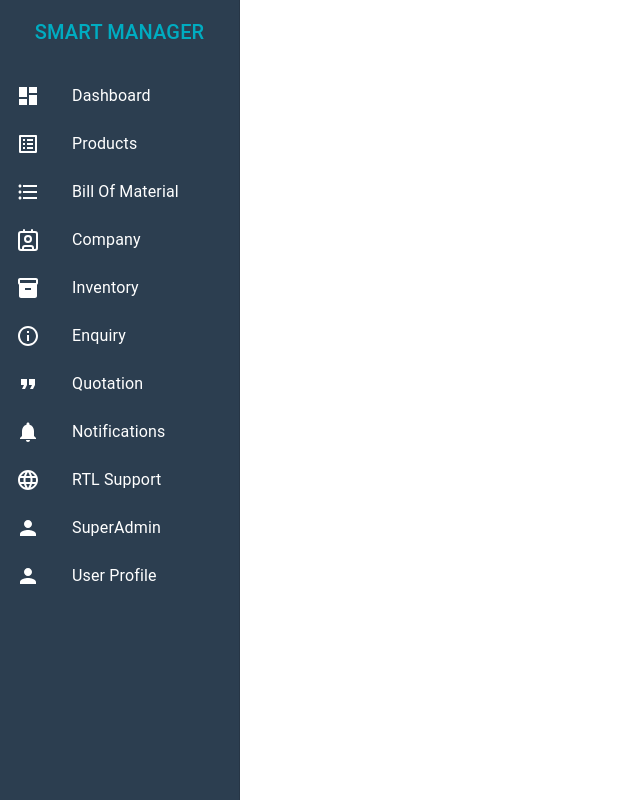
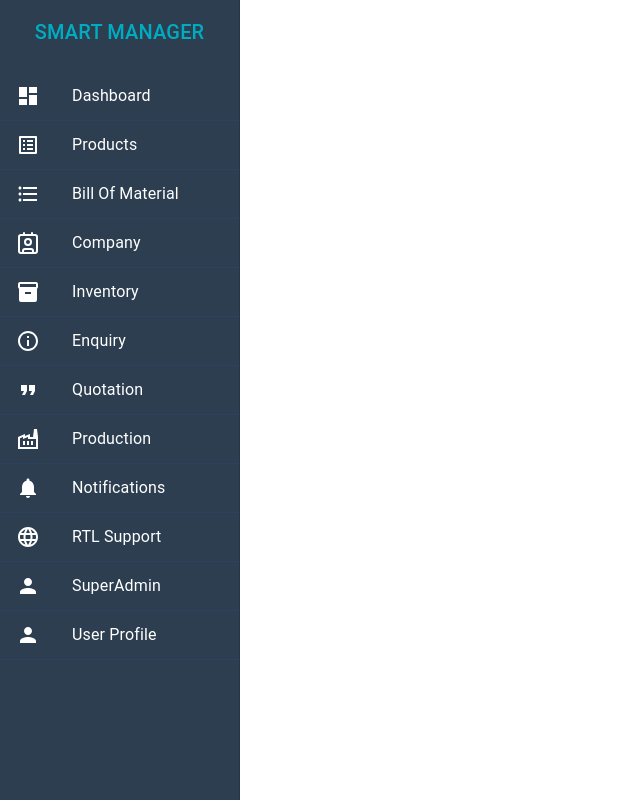
Before and after one commit to siddhant2411/nextgenmanagerui, a React (Create React App) app: page /edit/1 in a window 1280 px wide. Shown: the whole page, without its empty margins (0-640 px from the left). Built offline with nearby package versions, Linux system fonts and the light colour scheme; no server answers.

Commit message:
Quotation File download

```diff
--- a/src/components/sidebar/Sidebar.jsx
+++ b/src/components/sidebar/Sidebar.jsx
@@ -8,7 +8,7 @@ import {
     Map,
     Language,
     FormatListBulleted,
-    ListAltOutlined, Inventory2, InfoOutlined, FormatQuote,
+    ListAltOutlined, Inventory2, InfoOutlined, FormatQuote, ProductionQuantityLimits, Create, FactoryOutlined,
 } from "@mui/icons-material";
 import { useLocation, useNavigate } from "react-router-dom";
 import {Contact} from "lucide-react";
@@ -26,6 +26,7 @@ const Sidebar = () => {
         { text: "Inventory", icon: <Inventory2 />, path: "/inventory" },
         { text: "Enquiry", icon: <InfoOutlined />, path: "/enquiry" },
         { text: "Quotation", icon: <FormatQuote />, path: "/quotation" },
+        { text: "Production", icon: <FactoryOutlined />, path: "/production" },
         { text: "Notifications", icon: <Notifications />, path: "/notifications" },
         { text: "RTL Support", icon: <Language />, path: "/rtl-support" },
         { text: "SuperAdmin", icon: <Person />, path: "/superadmin" },
@@ -54,7 +55,7 @@ const Sidebar = () => {
             </Box>
             <List>
                 {menuItems.map((item, index) => (
-                    <ListItem disablePadding key={index}>
+                    <ListItem disablePadding key={index} sx={{ borderBottom: '1px solid rgba(44, 73, 110, 0.5)' }}>
                         <ListItemButton
                             onClick={() => navigate(item.path)} // Navigate to the path
                             sx={{
```
